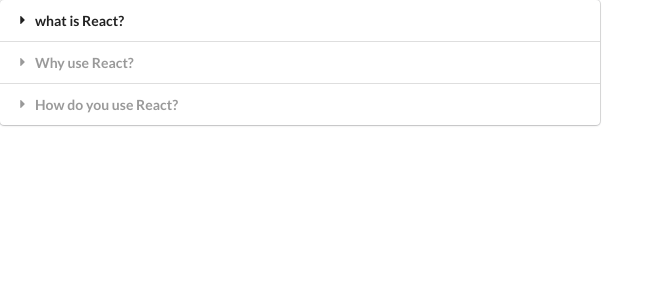
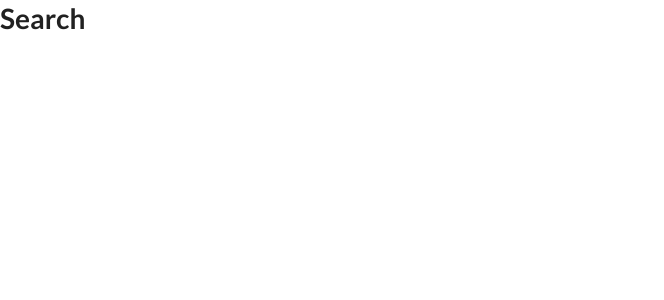
Before and after one commit to jhell85/React-Widgets, a React (Create React App) app: page / in a window 1280 px wide. Shown: the top 300 px of the page, without its empty margins (0-664 px from the left). Built offline with nearby package versions, Linux system fonts and the light colour scheme.

Commit message:
add search component and imported into App.js

```diff
--- a/src/App.js
+++ b/src/App.js
@@ -1,5 +1,6 @@
 import React from "react";
 import Accordion from "./components/Accordion";
+import Search from "./components/Search";
 
 const items = [
   {
@@ -19,7 +20,7 @@
 export default () => {
   return (
     <div>
-      <Accordion items={items} />
+      <Search />
     </div>
   );
 };
--- /dev/null
+++ b/src/components/Search.js
@@ -0,0 +1,7 @@
+import React from "react";
+
+const Search = () => {
+  return <h1>Search</h1>;
+};
+
+export default Search;
```
